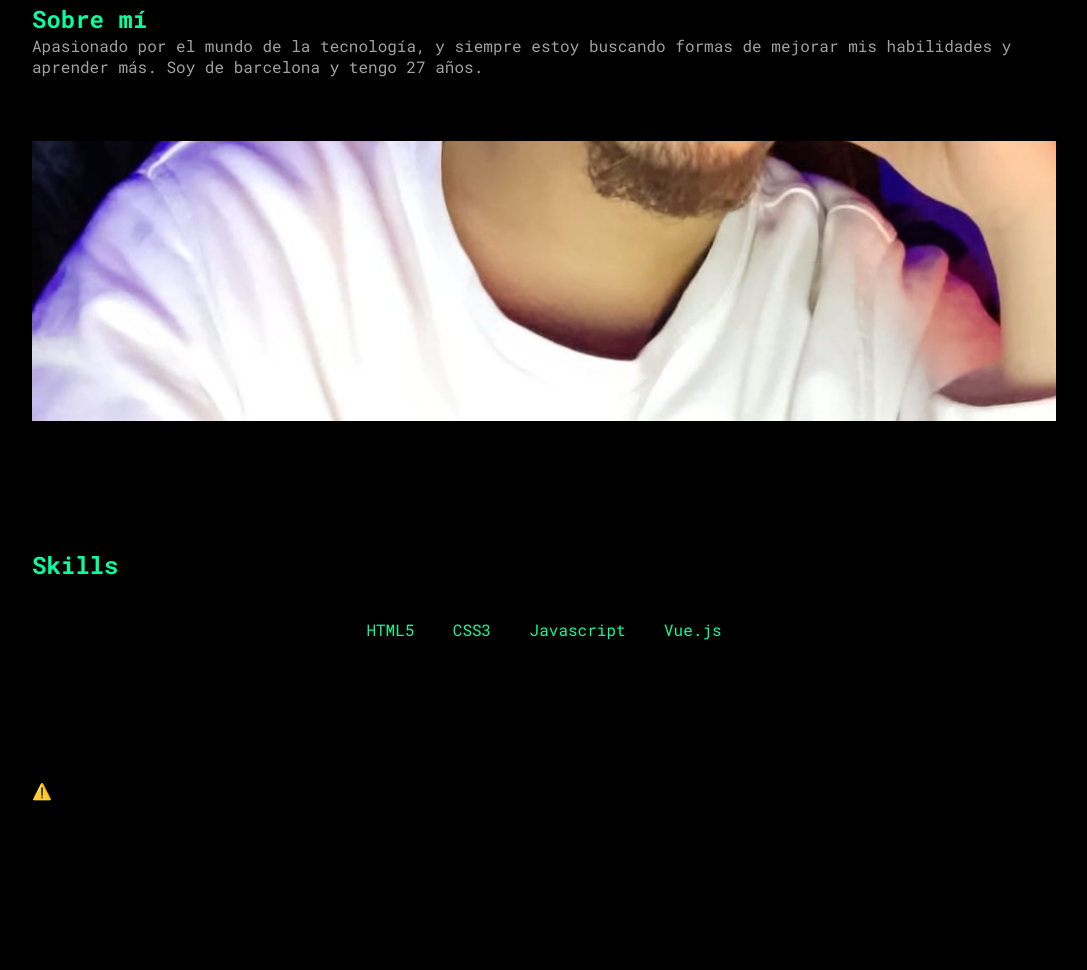
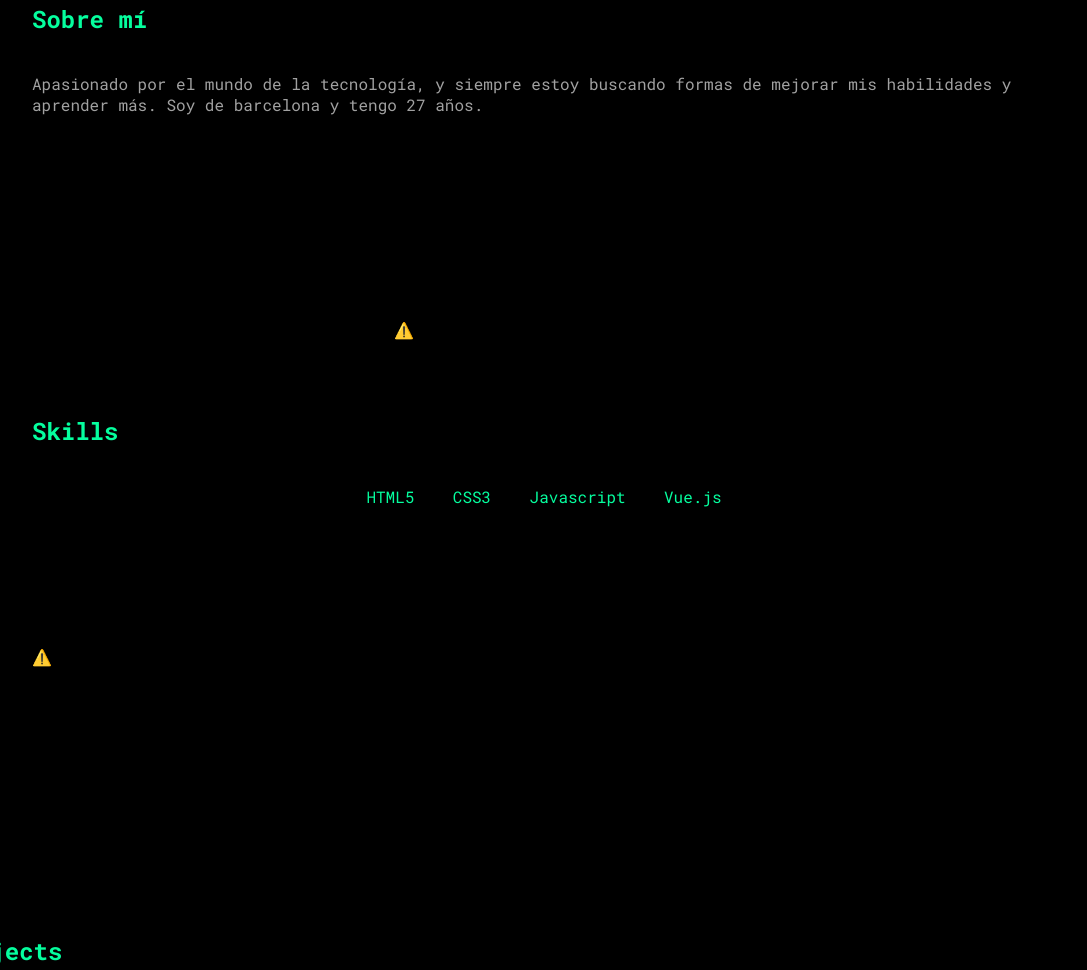
Before and after one commit to aleixnit/My-website, a plain HTML site: page index.html in a window 1280 px wide. Shown: the part 460-1430 px from the top of the page, without its empty margins (96-1183 px from the left). Drawn offline with nearby package versions, Linux system fonts and the light colour scheme; no server answers; grey boxes are pictures that could not be loaded.

Commit message:
about me editado

```diff
--- a/index.html
+++ b/index.html
@@ -36,6 +36,7 @@
       </div>
     </div>
 
+
     <main class="">
       <h1>¡Hello World!</h1>
       <h2>Soy Aleix Aguilar</h2>
@@ -45,14 +46,18 @@
     <!-- ABOUT ME CLASS ---------------------------------------------------------------------------------------------------------->
     <section class="aboutContainer">
       <h2>Sobre mí</h2>
-      <p>
-        Apasionado por el mundo de la tecnología, y siempre estoy buscando formas de mejorar mis habilidades y aprender más. Soy de barcelona y tengo 27 años.
-      </p>
+      <div class="containerAbout">
+        <p>
+          Apasionado por el mundo de la tecnología, y siempre estoy buscando formas de mejorar mis habilidades y aprender más. Soy de barcelona y tengo 27 años.
+        </p>
+        <script src="https://unpkg.com/@lottiefiles/lottie-player@latest/dist/lottie-player.js"></script>
+        <lottie-player src="https://assets8.lottiefiles.com/private_files/lf30_4y2cuiyr.json"  background="transparent"  speed="1"  style="width: 300px; height: 300px;"  loop  autoplay></lottie-player>
+      </div>
       <!-- <img src="./resources/images/ftonit.jpeg" alt="foto aleix"> -->
-      <div class="slider-container">
+      <!-- <div class="slider-container">
         <img class="slider-item" src="./resources/images/aleix.jpeg" alt="aleix1"></img>
         <img class="slider-item" src="./resources/images/WhatsApp Image 2023-03-19 at 08.32.59.jpeg" alt="aleix2">
-      </div>
+      </div> -->
     </section>
 
 
--- a/resources/style.css
+++ b/resources/style.css
@@ -91,6 +91,8 @@ main h1 {
   color: #b5b5b5;
 }
 
+
+
 /* MAIN ----------------------------------------------------------------------------------------------------------- */
 .aboutContainer {
   margin: 0vw 10vw 10vw 10vw;
@@ -115,6 +117,13 @@ main h1 {
   width: 100%;
   object-fit: cover;
   scroll-snap-align: center;
+}
+
+.containerAbout {
+  display: flex;
+  flex-direction: column;
+  align-items: center;
+  margin-top: 3vw;
 }
 
 /* MY PROJECTS -----------------------------------------------------------------------------------------*/
@@ -149,7 +158,7 @@ main h1 {
 
 /* SKILLS ----------------------------------------------------------------------------------------------------------- */
 .skillsContainer {
-  margin: 0vw 10vw 10vw 10vw;
+  margin: -15vw 10vw 10vw 10vw;
 }
 
 .skillsContainer svg {
@@ -284,7 +293,7 @@ main h1 {
     width: 100%;
     border-radius: 10px;
     /* COLOR DE LAS BARRAS DE LA HAMBURGUESA */
-    background: #ffffff;
+    background: #676767;
   }
 
   .nav-container .hamburger-lines .line1 {
```
